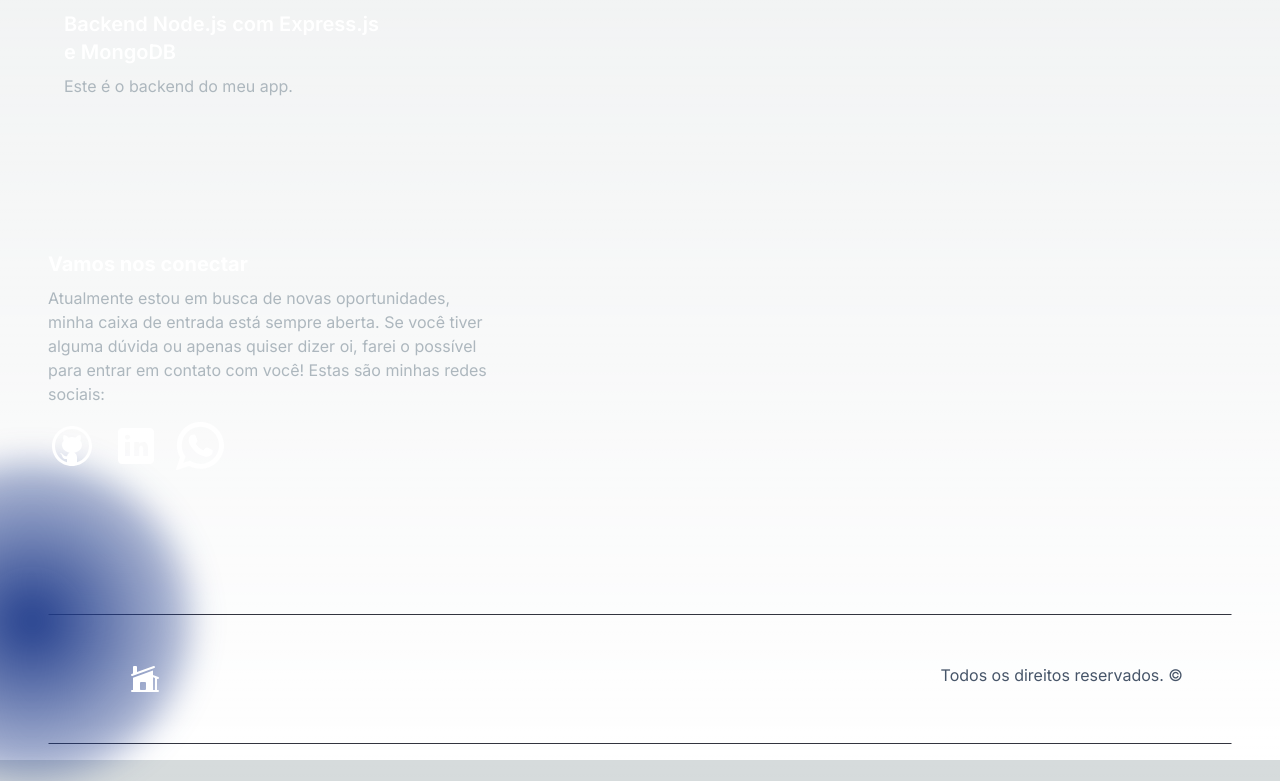
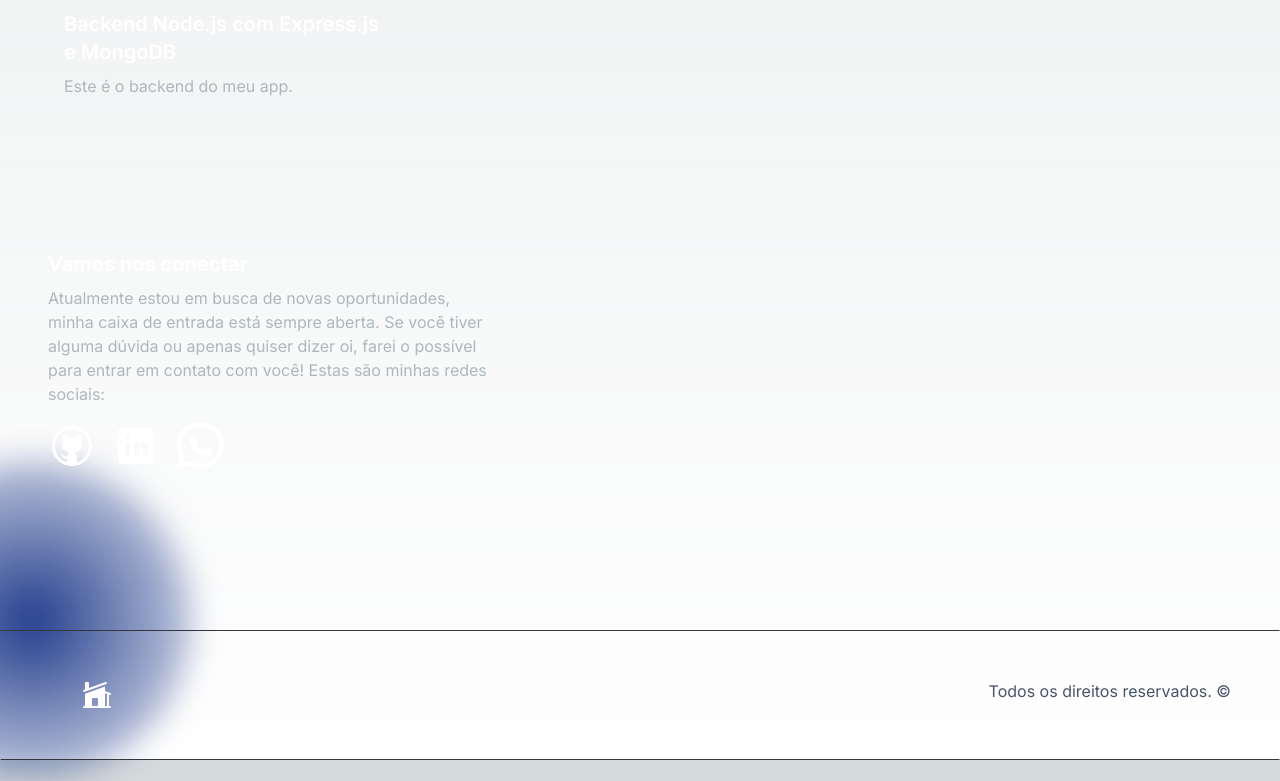
Before and after one commit to kelvindemirandabarros/portfolio, a Next.js app: page / in a window 1280 px wide. Shown: the part 1682-2463 px from the top of the page. Built offline with nearby package versions, Linux system fonts and the light colour scheme.

Commit message:
fix: Corrigido posição do componente na página.

```diff
--- a/src/app/page.tsx
+++ b/src/app/page.tsx
@@ -19,9 +19,9 @@ export default function Home() {
         <ProjectsSection />
 
         <ContactSection />
+      </div>
 
-        <Footer />
-      </div>
+      <Footer />
     </main>
   );
 }
```
